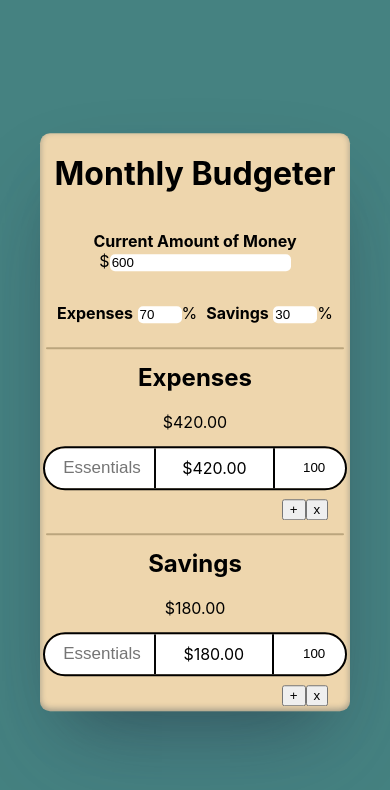
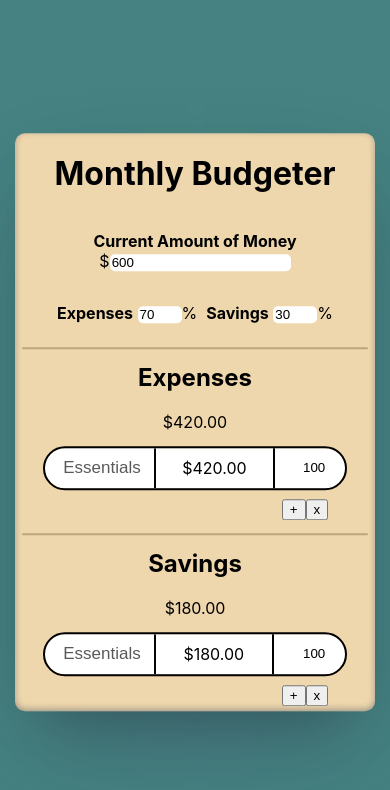
Before and after one commit to jmgcito/budgeter, a React (Create React App) app: page / in a window 390 px wide. Shown: the top 790 px of the page. Built offline with nearby package versions, Linux system fonts and the light colour scheme.

Commit message:
Category Bubbles have responsive percentages!

```diff
--- a/src/App.js
+++ b/src/App.js
@@ -6,51 +6,62 @@ class BodySection extends React.Component {
   constructor(props) {
     super(props);
     this.state = {
-      dummyArray: [100],
+      percents: [100],
       index: 0,
     };
     this.addCategory = this.addCategory.bind(this);
     this.removeCategory = this.removeCategory.bind(this);
+    this.updatePercent = this.updatePercent.bind(this);
   }
 
   addCategory() {
-    const dummyArray = this.state.dummyArray;
-    const sum = dummyArray.reduce((previous, current) => previous + current);
-    const avg = sum / (dummyArray.length + 1);
-    const newArray = [];
-    for (let i = 0; i < dummyArray.length + 1; i++) {
+    const percents = this.state.percents;
+    const lastPercent = percents[percents.length - 1];
+    const avg = lastPercent / 2;
+    let newArray = percents;
+    newArray.pop();
+    //when adding a new category, divides last percent into two smaller percents
+    for (let i = 0; i < 2; i++) {
       newArray.push(avg);
     }
+
     this.setState({
-      dummyArray: [...newArray],
+      percents: [...newArray],
       index: this.state.index + 1,
     });
   }
 
   removeCategory() {
-    const dummyArray = this.state.dummyArray;
-    if (dummyArray.length > 1) {
-      dummyArray.pop();
-      const newArray = [];
-      const avg = 100 / dummyArray.length;
-      for (let i = 0; i < dummyArray.length; i++) {
-        newArray.push(avg);
-      }
+    const percents = this.state.percents;
+    //when removing category, doubles percent of last index
+    if (percents.length > 1) {
+      percents.pop();
+      let newArray = percents;
+      newArray[newArray.length - 1] = newArray[newArray.length - 1] * 2;
 
       this.setState({
-        dummyArray: [...newArray],
+        percents: [...newArray],
+        index: this.state.index - 1,
       });
     }
   }
+  updatePercent(event, index) {
+    let percents = this.state.percents;
+    percents[index] = event.target.value;
+    this.setState({
+      percents: [...percents],
+    });
+  }
 
   render() {
-    const categoriesArray = this.state.dummyArray.map((percent) => (
+    const categoriesArray = this.state.percents.map((percent, index) => (
       <Category
         currMoney={this.props.currMoney}
         percent={percent}
         removeCategory={this.removeCategory}
         categories={this.state.categories}
-        index={this.state.index}
+        index={index}
+        updatePercent={this.updatePercent}
       />
     ));
     return (
@@ -58,7 +69,6 @@ class BodySection extends React.Component {
         <p>
           <h2>{this.props.title}</h2>${this.props.currMoney}
         </p>
-        {/* {this.state.categories} */}
         {categoriesArray}
         <div style={{ position: "relative", left: 110, bottom: 5 }}>
           <button onClick={this.addCategory}>+</button>
@@ -105,7 +115,12 @@ function Category(props) {
         ${(props.currMoney * props.percent * 0.01).toFixed(2)}
       </p>
       <div class="vl" />
-      <GetPercent class="category-percent" percent={props.percent} />
+      <GetCategoryPercent
+        class="category-percent"
+        updatePercent={props.updatePercent}
+        index={props.index}
+        percent={props.percent}
+      />
     </div>
   );
 }
@@ -169,6 +184,24 @@ class GetPercent extends React.Component {
   }
 }
 
+class GetCategoryPercent extends React.Component {
+  constructor(props) {
+    super(props);
+  }
+  render() {
+    return (
+      <input
+        type="number"
+        class="input-field percent"
+        min={0}
+        max={100}
+        value={this.props.percent}
+        onChange={(event) => this.props.updatePercent(event, this.props.index)}
+      />
+    );
+  }
+}
+
 class App extends React.Component {
   constructor(props) {
     super(props);
--- a/src/budgeter.css
+++ b/src/budgeter.css
@@ -35,8 +35,8 @@ p {
   justify-content: space-between;
   align-items: center;
   border-radius: 50px;
-  margin-left: 5px;
-  margin-right: 5px;
+  margin-left: 30px;
+  margin-right: 30px;
   background-color: white;
   height: 40px;
   width: 300px;
@@ -57,8 +57,11 @@ p {
 .category-name:focus {
   outline: none;
 }
-.category-amount {
+.category-name::placeholder {
+  color: black;
+  opacity: 0.65;
 }
+
 .category-percent {
   margin-right: -10px;
   border: 2px solid black;
```
